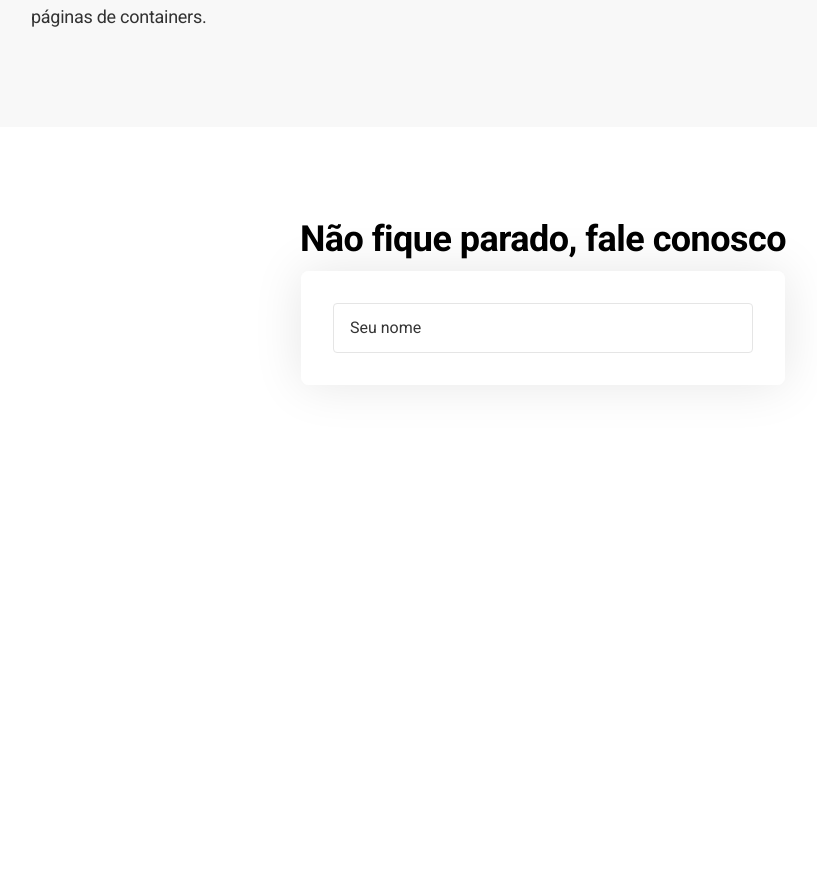
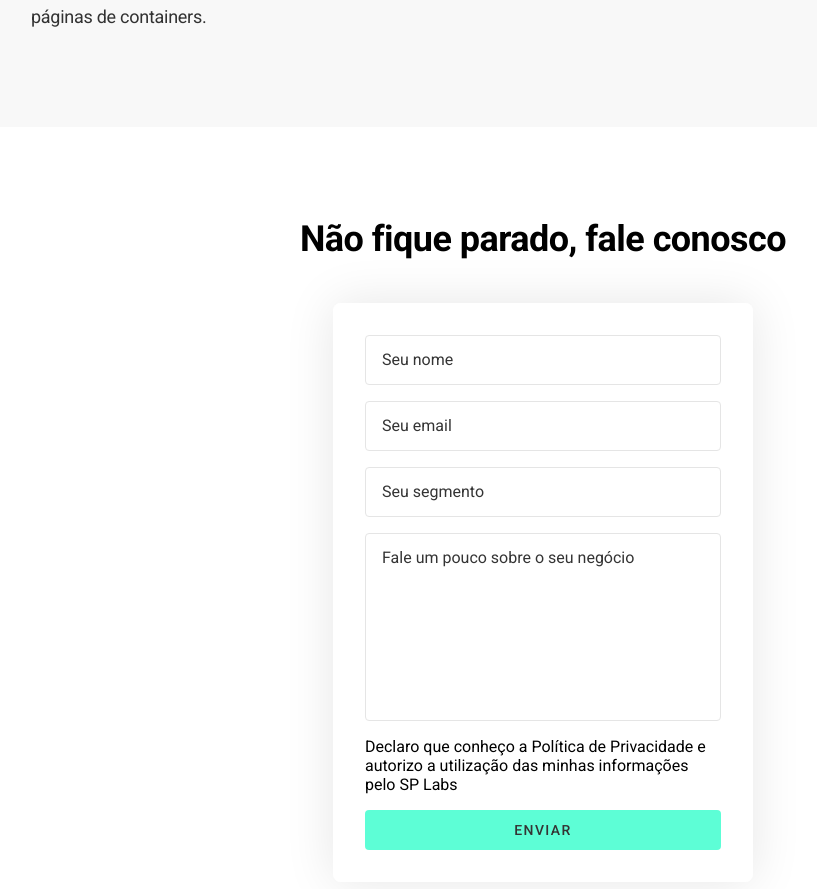
Before and after one commit to Renandp03/SP-labs_project, a React (Vite) app: page / in a window 1280 px wide. Shown: the part 2420-3309 px from the top of the page, without its empty margins (97-914 px from the left). Before the commit the page ends 2885 px from the top, so only its background shows below. Built offline with nearby package versions, Linux system fonts and the light colour scheme; grey boxes are pictures that could not be loaded; a web font is replaced by a local one.

Commit message:
update: contact form style

```diff
--- a/src/components/Contact.jsx
+++ b/src/components/Contact.jsx
@@ -5,7 +5,15 @@ function Contact(){
         <div className="Contact">
             <h1 className="Contact__Tittle">Não fique parado, fale conosco</h1>
             <div className='Contact__Form'>
-                <input className='Contact__Input' placeholder='Seu nome'/>
+                <input className='Contact__Input' placeholder='Seu nome' type='text'/>
+                <input className='Contact__Input' placeholder='Seu email' type='email'/>
+                <input className='Contact__Input' placeholder='Seu segmento' type='email'/>
+                <textarea className='Contact__Input--Big' placeholder='Fale um pouco sobre o seu negócio' cols="25" rows="5"></textarea>
+                <div className='Contact__Checklist'>
+                    <input type='checkbox' id='my_checkbox'/>
+                    <label>Declaro que conheço a Política de Privacidade e autorizo a utilização das minhas informações pelo SP Labs</label>
+                </div>
+                <button type='submit' className='Contact__Button'>enviar</button>
             </div>
         </div>
     )
--- a/src/styles/components/Contact.sass
+++ b/src/styles/components/Contact.sass
@@ -4,9 +4,11 @@
     display: flex
     flex-direction: column
     align-items: center
+    justify-content: center
     padding: 80px 10%
     min-padding: 80px 30px
     max-padding: 80px 100px
+    gap: 32px
 
 .Contact__Tittle
     color: variables.$second-tittle-color
@@ -14,6 +16,7 @@
     font-weight: variables.$second-tittle-weight
     line-height: variables.$second-line-height
     letter-spacing: variables.$second-letter-spacing
+    text-align: center
 
 .Contact__Form
     width: 45%
@@ -26,6 +29,7 @@
 
     gap: 16px
     padding: 32px
+    box-sizing: border-box
 
 
     background: variables.$color-contact-form-bg
@@ -40,10 +44,66 @@
     line-height: 150%
 
     border-radius: 4px
-    border: 1px solid #e5e5e5
+    border: 1px solid variables.$color-contact-input-border
     color: variables.$color-contact-input
     background: variables.$color-contact-input-bg
 
     &::placeholder
         opacity: 100%
         color: variables.$color-contact-input
+
+.Contact__Input--Big
+    padding: 12px 16px
+    box-sizing: border-box
+    min-height: 188px
+
+    font-size: 16px
+    line-height: 150%
+
+    border-radius: 4px
+    border: 1px solid variables.$color-contact-input-border
+    color: variables.$color-contact-input
+    background: variables.$color-contact-input-bg
+
+    resize: none
+
+    &::placeholder
+        opacity: 100%
+        color: variables.$color-contact-input
+
+.Contact__Checklist
+    display: flex
+    align-items: flex-start
+    gap: 16px
+
+#my_checkbox
+    display: none
+
+.Contact__Checkbox
+    width: 20px
+    height: 20px
+
+.Contact__Checklist__text
+    width: 20px
+    height: 20px
+    background-color: #ccc
+    border: 1px solid #000
+    display: inline-block
+    cursor: pointer
+
+.Contact__Button
+    height: auto
+    font-size: 14px
+    font-weight: 500
+    letter-spacing: 1.4px
+    white-space: nowrap
+    text-transform: uppercase
+    color: variables.$color-text-button
+    background: variables.$color-normal-button-bg
+    padding: 12px 32px
+    box-sizing: border-box
+    border: none
+    border-radius: 4px
+    cursor: pointer
+    &:hover
+        background: variables.$color-hover-button-bg
--- a/src/styles/components/Hero-Section.sass
+++ b/src/styles/components/Hero-Section.sass
@@ -92,6 +92,7 @@
     color: variables.$color-text-button
     background: variables.$color-normal-button-bg
     padding: 12px 32px
+    box-sizing: border-box
     border: none
     border-radius: 4px
     cursor: pointer
--- a/src/styles/variables.sass
+++ b/src/styles/variables.sass
@@ -32,5 +32,6 @@ $color-video-section-bg: $color-gray
 $color-contact-input: $color-dark-gray
 $color-contact-form-bg: rgba(255, 255, 255, 0.80)
 $color-contact-input-bg: rgba(255, 255, 255, 0.25)
+$color-contact-input-border: #e5e5e5
 
 $box-shadow: 0px 0px 50px 0px rgba(0, 0, 0, 0.10)
```
